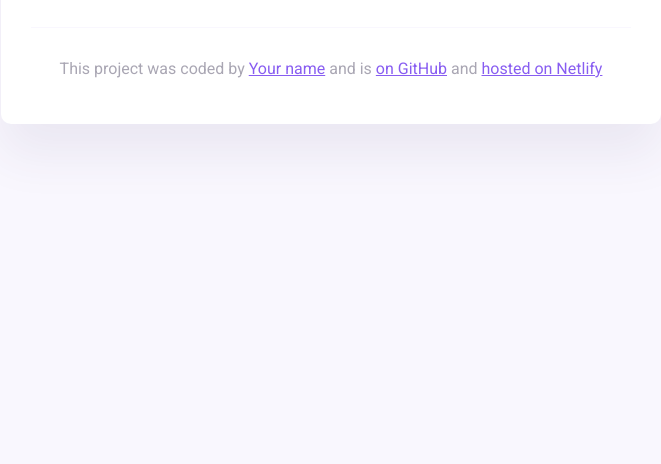
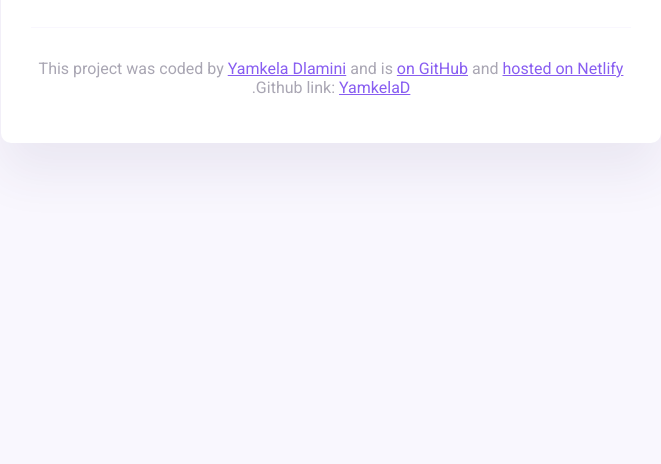
Before and after one commit to YamkelaD/Week-6-Homework, a plain HTML site: page index.html in a window 1280 px wide. Shown: the part 336-800 px from the top of the page, without its empty margins (309-970 px from the left). Drawn offline with nearby package versions, Linux system fonts and the light colour scheme.

Commit message:
Added name and github link

```diff
--- a/index.html
+++ b/index.html
@@ -40,9 +40,10 @@
         <footer>
             <p>
                 This project was coded by
-                <a href="#" target="_blank">Your name</a> and is
+                <a href="#" target="_blank">Yamkela Dlamini</a> and is
                 <a href="#" target="_blank"> on GitHub</a> and
                 <a href="#" target="_blank">hosted on Netlify</a>
+                .Github link: <a href="https://github.com/YamkelaD/Week-6-Homework">YamkelaD</a>
             </p>
         </footer>
     </div>
```
